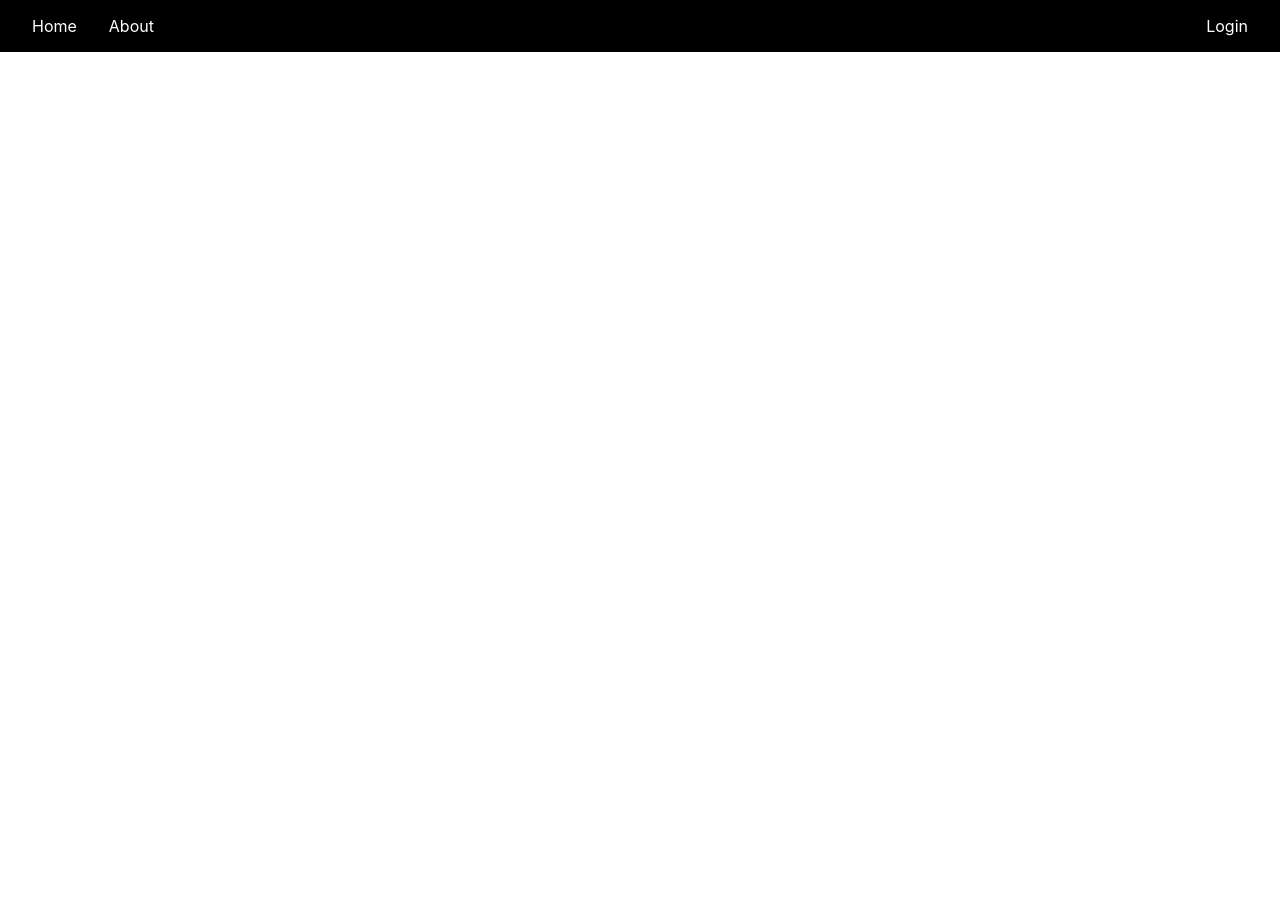
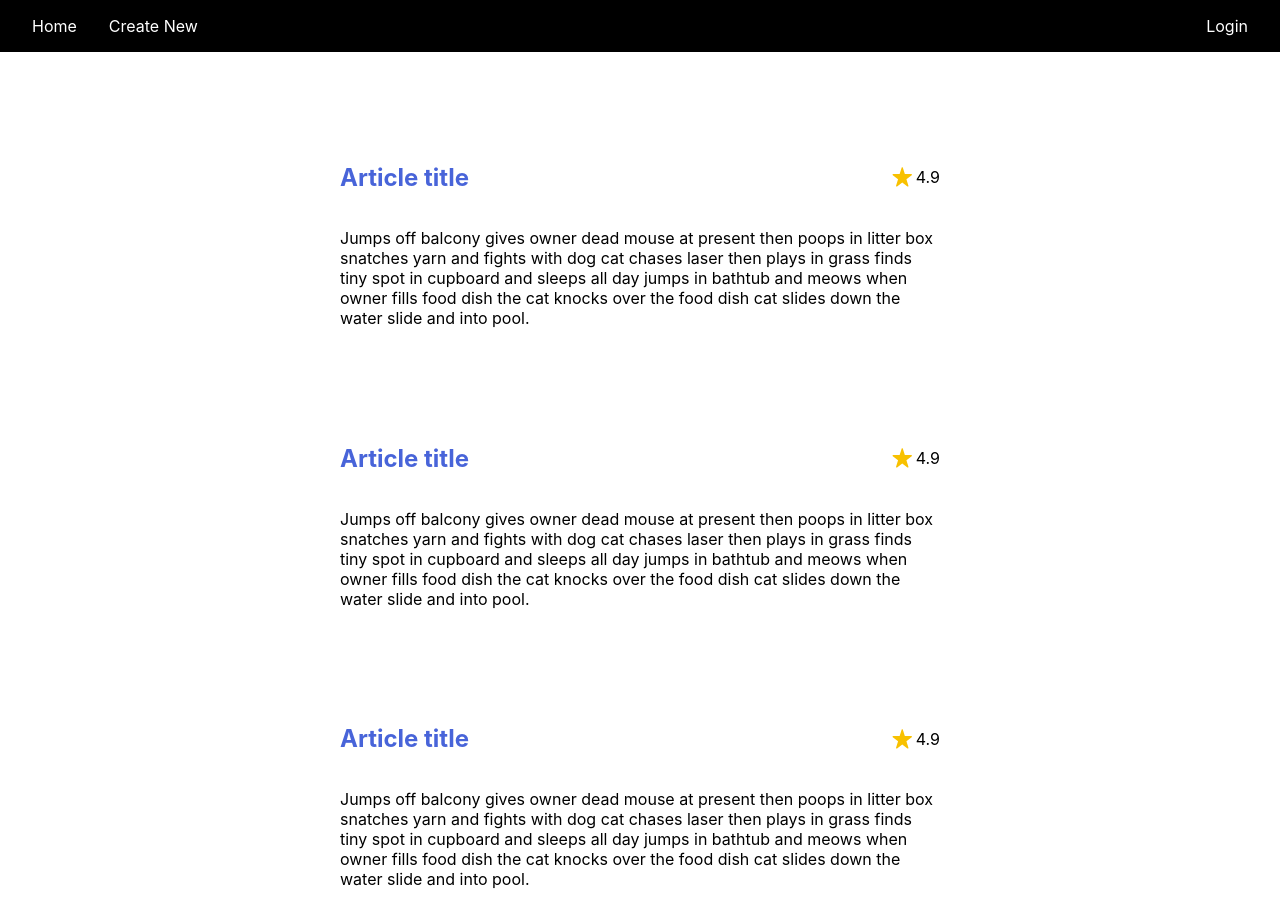
Before and after one commit to Sallaa/album-review, a React (Create React App) app in the folder client/: page / in a window 1280 px wide. Shown: the top 924 px of the page. Before the commit the page ends 800 px from the top, so only its background shows below. Built offline with nearby package versions, Linux system fonts and the light colour scheme.

Commit message:
Added Cards and New Review Page

```diff
--- a/client/src/App.js
+++ b/client/src/App.js
@@ -7,7 +7,7 @@ import {
 } from "react-router-dom";
 import Home from './Pages/Home';
 import Login from './Pages/Login';
-import About from './Pages/About';
+import New from './Pages/New';
 import Nav from './Nav/Nav';
 
 export default function App() {
@@ -19,8 +19,8 @@ export default function App() {
         {/* A <Switch> looks through its children <Route>s and
             renders the first one that matches the current URL. */}
         <Switch>
-          <Route path="/about">
-            <About />
+          <Route path="/new">
+            <New />
           </Route>
           <Route path="/login">
             <Login />
--- /dev/null
+++ b/client/src/Card.jsx
@@ -0,0 +1,71 @@
+/** @jsx jsx */
+import React from "react";
+import { jsx, css } from "@emotion/core";
+import star from "./icons/star.svg";
+
+const css_card = css`
+  padding: 1rem;
+  margin: 1rem;
+  max-width: 600px;
+  box-shadow: 0 0 0 0.01px white;
+  transition: 0.3s;
+  border-radius: 10px;
+  margin-bottom: 2rem;
+
+  :hover {
+    box-shadow: 0 8px 12px 0 rgba(0, 0, 0, 0.2);
+    cursor: pointer;
+  }
+
+  h2 {
+    font-weight: bold;
+    color: #4864d9;
+  }
+
+  .ratings {
+    display: flex;
+    flex-flow: row wrap;
+    justify-content: flex-start;
+    align-items: center;
+  }
+
+  .rating_score {
+    padding-left: 0.25rem;
+  }
+
+  .div_score {
+    margin-left: auto;
+    display: flex;
+    flex-flow: row wrap;
+    justify-content: flex-start;
+    align-items: center;
+  }
+
+  .star {
+    height: 20px;
+    width: 20px;
+    vertical-align: middle;
+  }
+`;
+
+export default () => {
+  return (
+    <div css={css_card} class="card">
+      <div class="ratings">
+        <h2>Article title</h2>
+        <div class="div_score">
+          <img class="star" src={star} alt="star" />
+          <p class="rating_score">4.9</p>
+        </div>
+      </div>
+
+      <p>
+        Jumps off balcony gives owner dead mouse at present then poops in litter
+        box snatches yarn and fights with dog cat chases laser then plays in
+        grass finds tiny spot in cupboard and sleeps all day jumps in bathtub
+        and meows when owner fills food dish the cat knocks over the food dish
+        cat slides down the water slide and into pool.
+      </p>
+    </div>
+  );
+};
--- a/client/src/Nav/Nav.jsx
+++ b/client/src/Nav/Nav.jsx
@@ -44,7 +44,7 @@ export default() => {
                     <Link to="/">Home</Link>
                 </li>
                 <li>
-                    <Link to="/about">About</Link>
+                    <Link to="/new">Create New</Link>
                 </li>
                 <li css={css_login}>
                     <Link to="/login">Login</Link>
--- a/client/src/Pages/Home.jsx
+++ b/client/src/Pages/Home.jsx
@@ -1,12 +1,23 @@
 /** @jsx jsx */
 import React from "react";
 import { jsx, css } from "@emotion/core";
+import Card from "../Card";
+
+const styles = css`
+  display: flex;
+  flex-flow: column;
+  justify-content: flex-start;
+  align-items: center;
+`;
 
 export default () => {
 
     return (
-        <div>
+        <div css={styles}>
         <h1></h1>
+        <Card/>
+        <Card/>
+        <Card/>
         </div>
 
     )
--- a/client/src/Pages/About.jsx
+++ b/client/src/Pages/New.jsx
@@ -3,7 +3,7 @@ import React from "react";
 export default () => {
   return (
     <div>
-      <h1>About</h1>
+      <h1>New Review</h1>
     </div>
   );
 };
```
Also changed, not shown: client/src/icons/star.svg (added).
